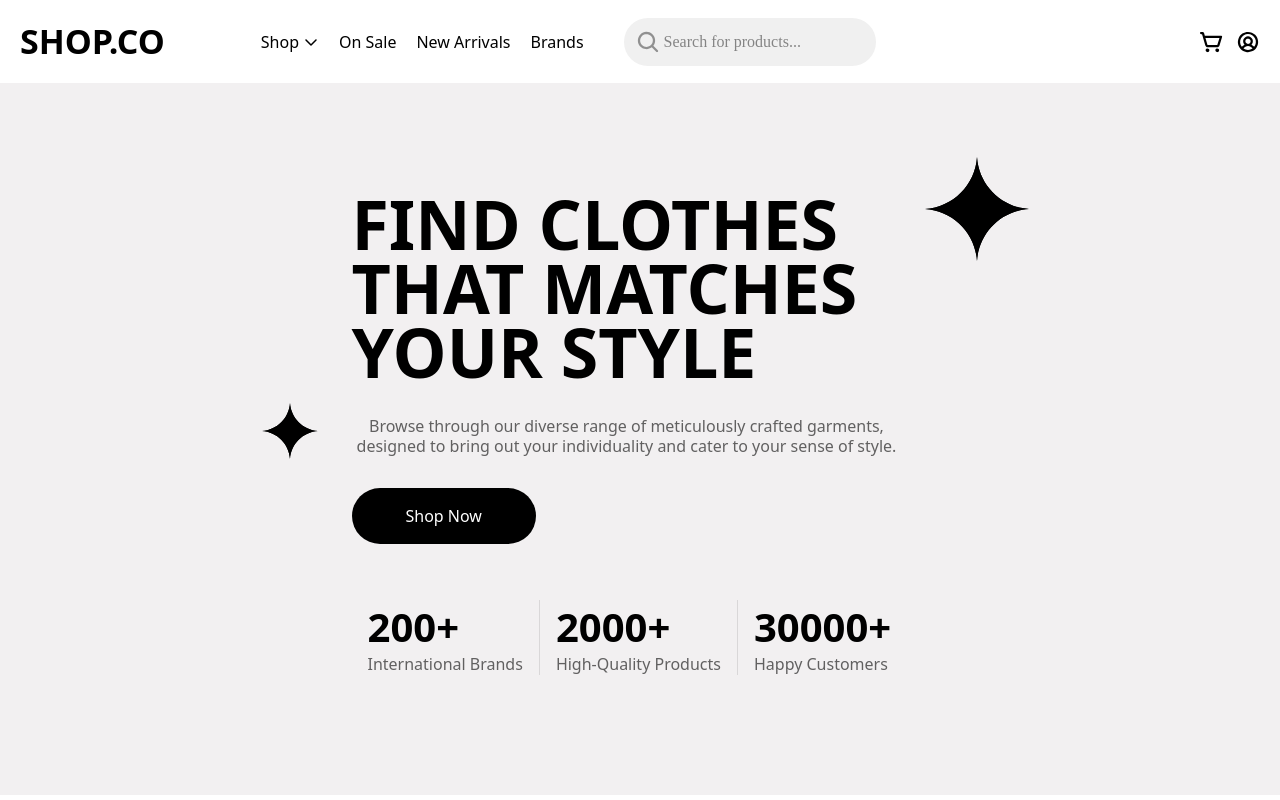
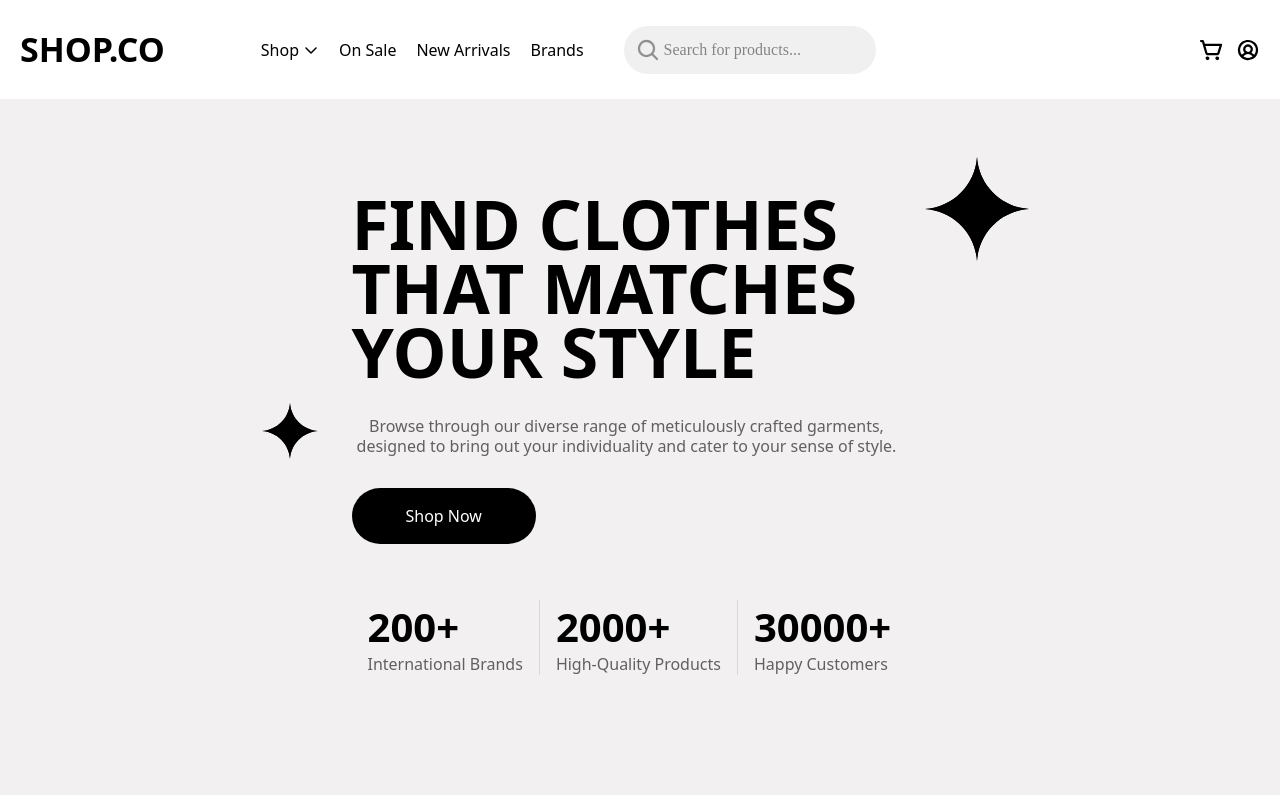
Before and after one commit to vickycoder86/MulticodeGeniusTask, a React (Vite) app: page / in a window 1280 px wide. Shown: the top 800 px of the page. Built offline with nearby package versions, Linux system fonts and the light colour scheme.

Commit message:
minor changes

```diff
--- a/src/pages/Headers.jsx
+++ b/src/pages/Headers.jsx
@@ -11,13 +11,13 @@ const Headers = () => {
   };
   return (
     <>
-      <div className="fixed top-0 left-0 w-full flex justify-center z-[2147483647] p-4 px-2 bg-white ">
+      <div className="fixed top-0 left-0 w-full flex justify-center z-[2147483647] p-6 px-2 bg-white ">
         <nav className="flex items-center w-full max-w-[1240px] gap-10">
           <div className="text-black font-[Impact, Haettenschweiler] text-[34px] font-extrabold leading-normal cursor-pointer">
             SHOP.CO
           </div>
 
-          <ul className="hidden md:flex list-none items-center gap-5 m-0">
+          <ul className="hidden lg:flex list-none items-center gap-5 m-0">
             <div className="relative block ml-14">
               <li className="flex cursor-pointer text-black text-base items-center gap-1">
                 Shop
@@ -70,7 +70,7 @@ const Headers = () => {
               Brands
             </li>
           </ul>
-          <div className="hidden md:flex rounded-[62px] bg-[#F0F0F0] py-3 px-3 gap-3 items-center">
+          <div className="hidden lg:flex rounded-[62px] bg-[#F0F0F0] py-3 px-3 gap-3 items-center">
             <div className="cursor-pointer w-4 h-6">
               <svg
                 xmlns="http://www.w3.org/2000/svg"
@@ -122,7 +122,7 @@ const Headers = () => {
           </div>
         </nav>
 
-        {/* Mobile Icon */}
+
         <div
           className="md:hidden text-2xl cursor-pointer mt-1 p-3"
           onClick={() => setIsOpen(!isOpen)}
@@ -130,12 +130,12 @@ const Headers = () => {
           {!isOpen && <GiHamburgerMenu />}
         </div>
 
-        {/* Mobile Menu */}
+
         {isOpen && (
           <div className="absolute top-0 left-0 w-full h-screen bg-[#CDCDCD] flex flex-col list-none p-8  gap-4 py-4 md:hidden">
-            {/* Close Icon inside menu */}
+
             <div
-              className="self-end text-2xl cursor-pointer mb-4"
+              className="self-end text-2xl cursor-pointer mb-8"
               onClick={() => setIsOpen(false)}
             >
               <IoClose />
```
